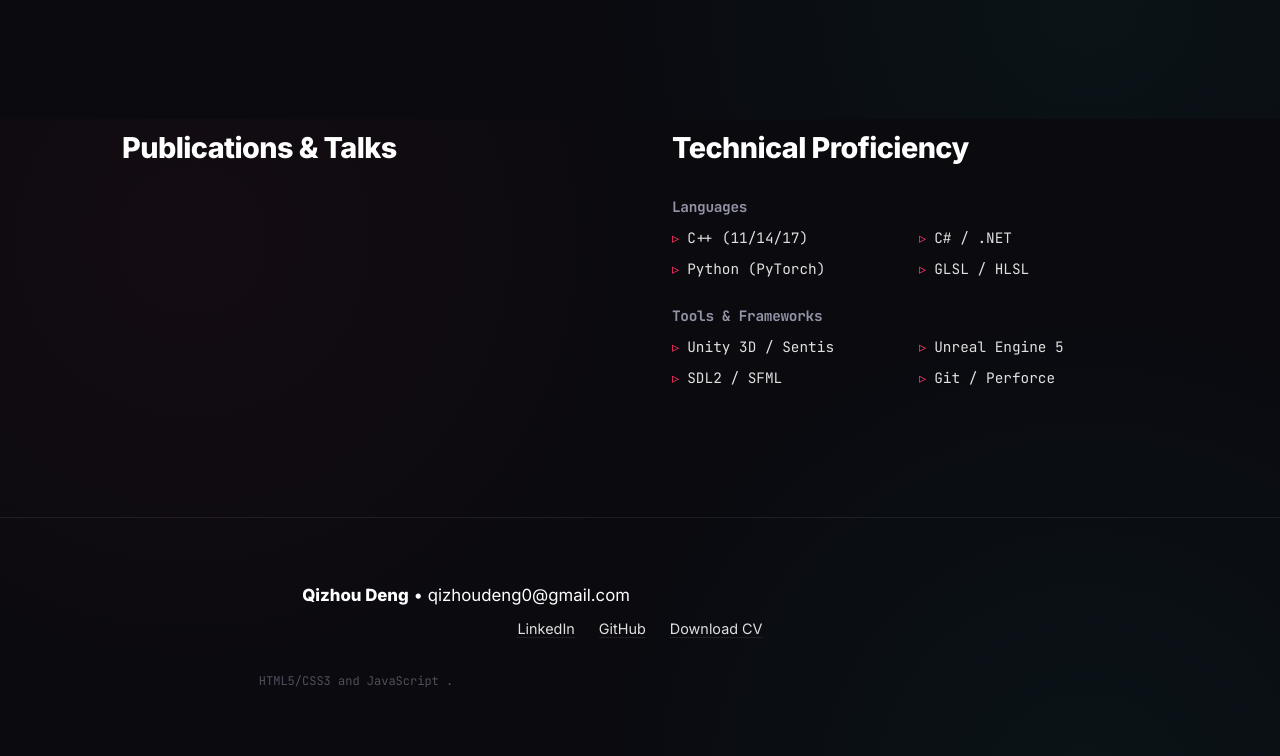
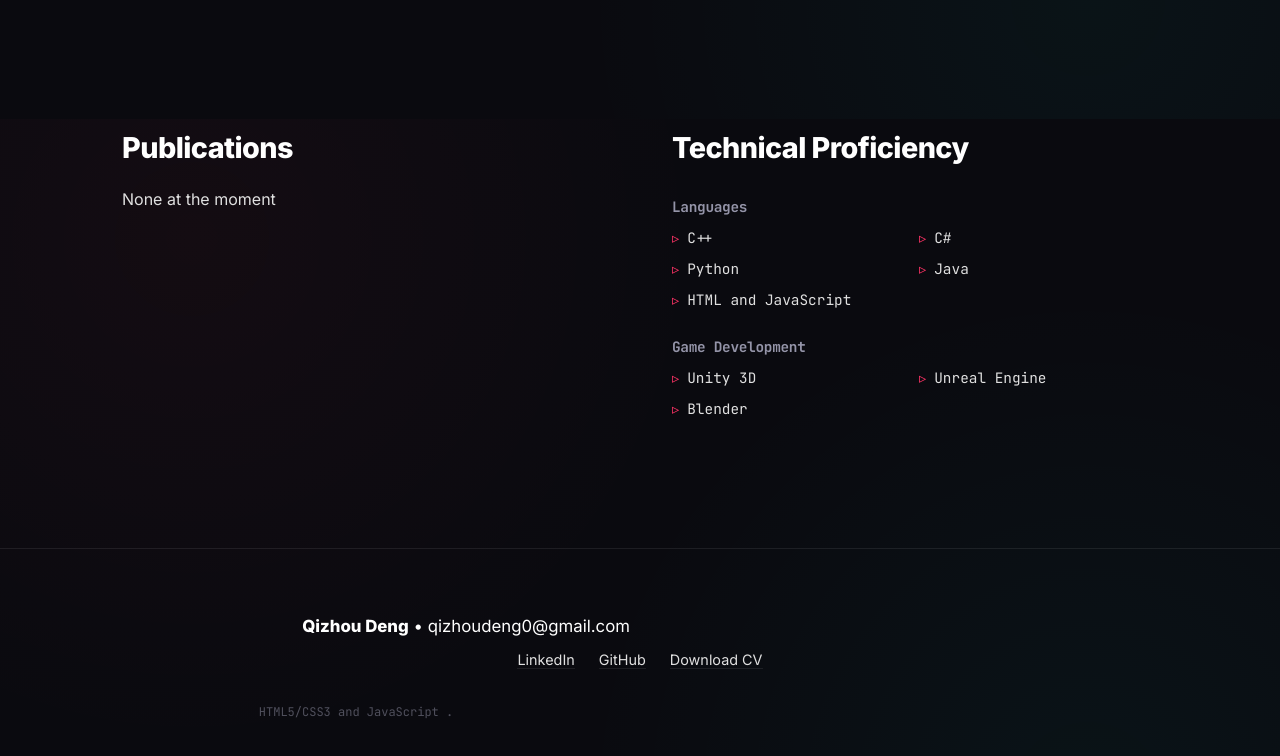
Before and after one commit to QizhouD/qizhoudeng.github.io, a website: page index.html in a window 1280 px wide. Shown: the part 3081-3837 px from the top of the page. Drawn offline with Linux system fonts and the light colour scheme.

Commit message:
feat: fix something

```diff
--- a/index.html
+++ b/index.html
@@ -350,7 +350,8 @@
             <div class="grid-2">
 
                 <div>
-                    <h2>Publications & Talks</h2>
+                    <h2>Publications</h2>
+                    None at the moment
                     <!-- Placeholder content preserved -->
                 </div>
 
@@ -358,18 +359,18 @@
                     <h2>Technical Proficiency</h2>
                     <h4 class="mono" style="color:var(--text-muted); margin: 1.5rem 0 0.5rem;">Languages</h4>
                     <ul class="skill-list mono">
-                        <li>C++ (11/14/17)</li>
-                        <li>C# / .NET</li>
-                        <li>Python (PyTorch)</li>
-                        <li>GLSL / HLSL</li>
+                        <li>C++ </li>
+                        <li>C# </li>
+                        <li>Python </li>
+                        <li>Java </li>
+                        <li>HTML and JavaScript</li>
                     </ul>
 
-                    <h4 class="mono" style="color:var(--text-muted); margin: 1.5rem 0 0.5rem;">Tools & Frameworks</h4>
+                    <h4 class="mono" style="color:var(--text-muted); margin: 1.5rem 0 0.5rem;">Game Development</h4>
                     <ul class="skill-list mono">
-                        <li>Unity 3D / Sentis</li>
-                        <li>Unreal Engine 5</li>
-                        <li>SDL2 / SFML</li>
-                        <li>Git / Perforce</li>
+                        <li>Unity 3D </li>
+                        <li>Unreal Engine </li>
+                        <li>Blender </li>
                     </ul>
                 </div>
 
```
